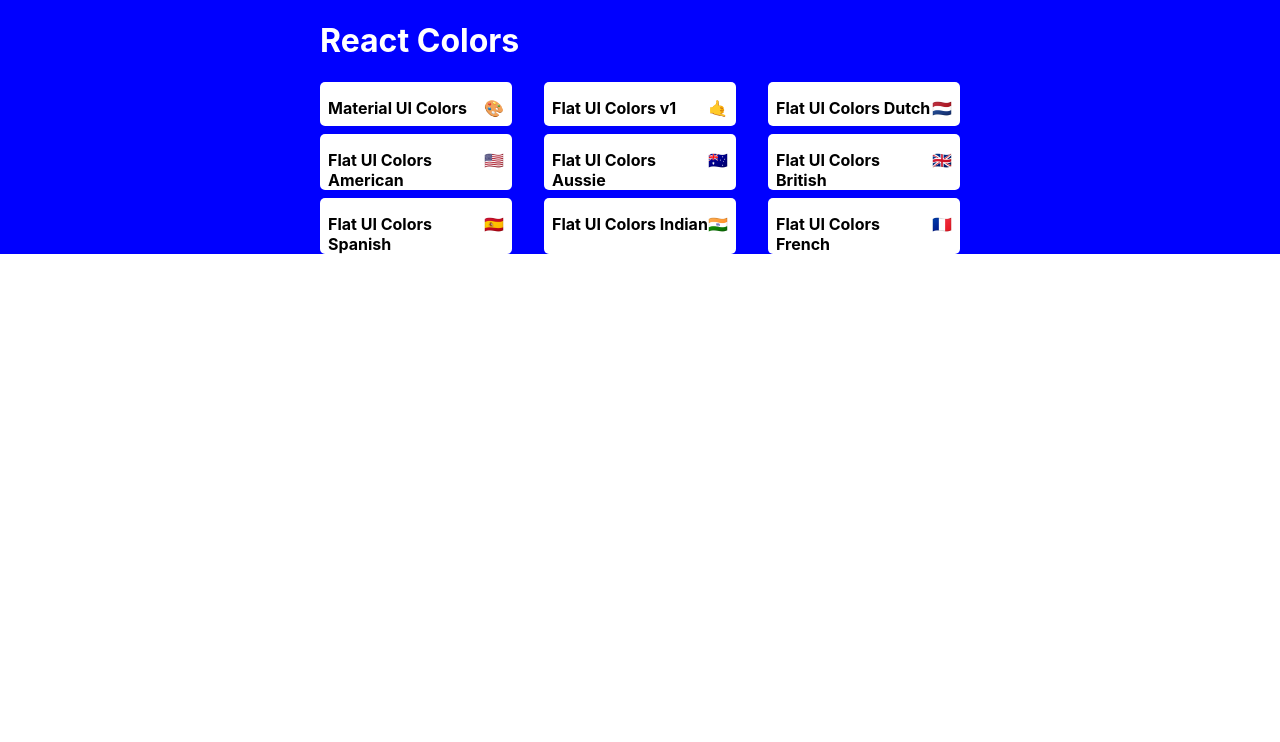
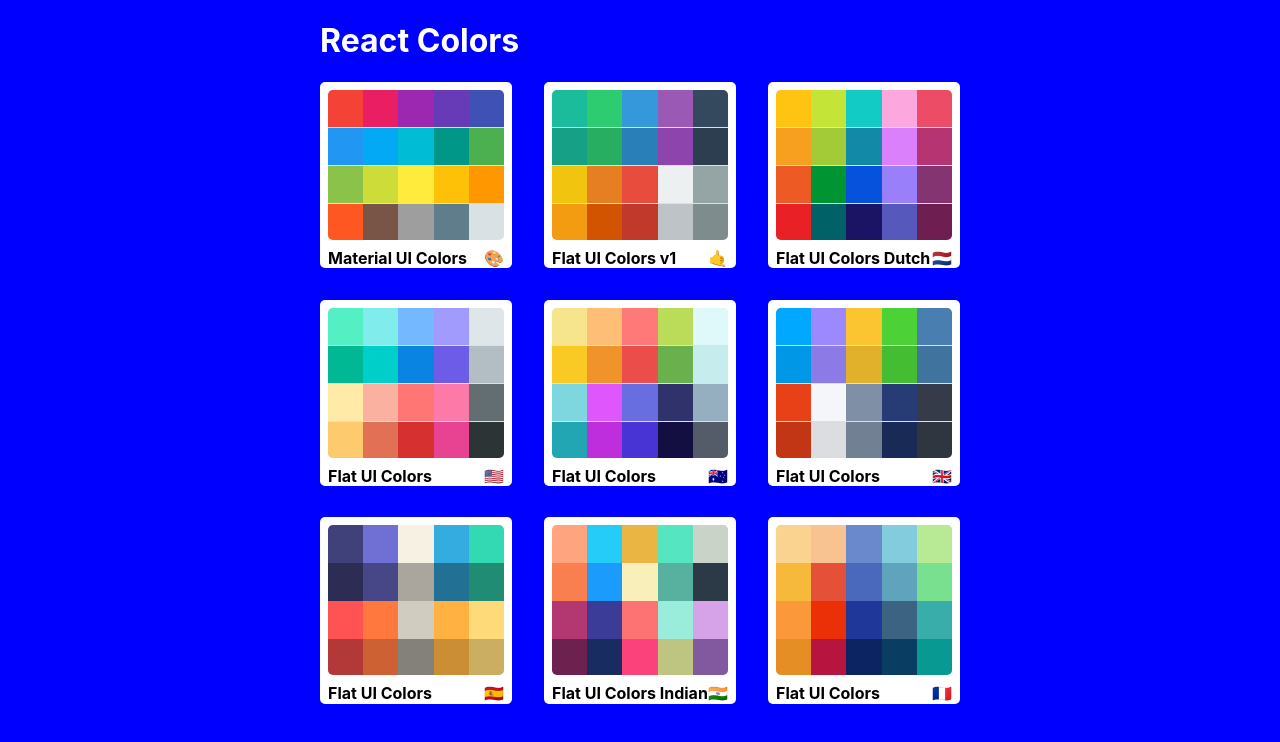
Before and after one commit to DecaFujita/colour-app, a React (Create React App) app: page / in a window 1280 px wide. Shown: the top 742 px of the page. Built offline with nearby package versions, Linux system fonts and the light colour scheme.

Commit message:
working on the single page color

```diff
--- a/src/App.js
+++ b/src/App.js
@@ -2,6 +2,7 @@
 import { Route, Switch } from 'react-router-dom';
 import Palette from './Palette';
 import PaletteList from './PaletteList';
+import SingleColorPalette from './SingleColorPalette';
 import { generatePalette } from './colorHelpers';
 import seedColors from './seedColors';
 
@@ -17,8 +18,19 @@
       <Switch>
         <Route
           exact
+          path='/palette/:paletteId/:colorId'
+          render={routeProps =>
+            <SingleColorPalette
+              palette={generatePalette(
+                this.findPalette(routeProps.match.params.paletteId)
+            )}/>}
+        />
+        <Route
+          exact
           path='/'
-          render={() => <PaletteList palettes={seedColors}/>}
+          render={(routeProps) =>
+            <PaletteList palettes={seedColors} {...routeProps}
+          />}
         />
         <Route
           exact
@@ -26,9 +38,9 @@
           render={routeProps =>
             <Palette palette={generatePalette(
               this.findPalette(routeProps.match.params.id)
-            )}
-          />}
+            )}/>}
         />
+
       </Switch>
       // <div>
       //   <Palette palette={generatePalette(seedColors[5])} />
--- a/src/ColorBox.jsx
+++ b/src/ColorBox.jsx
@@ -1,5 +1,6 @@
 import React from 'react';
-import {CopyToClipboard} from 'react-copy-to-clipboard';
+import { CopyToClipboard } from 'react-copy-to-clipboard';
+import { Link } from 'react-router-dom';
 import './ColorBox.css';
 
 class ColorBox extends React.Component {
@@ -16,7 +17,7 @@
     }
 
     render() {
-        const { name, background } = this.props;
+        const { name, background, moreUrl} = this.props;
         const { copied } = this.state;
         return(
             <CopyToClipboard text={background} onCopy={this.changeCopyState}>
@@ -32,7 +33,10 @@
                         </div>
                         <button className='copy-button'>Copy</button>
                     </div>
-                    <span className='see-more'>More</span>
+                    <Link to={moreUrl} onClick={e => e.stopPropagation()}>
+                        <span className='see-more'>More</span>
+                    </Link>
+
                 </div>
             </CopyToClipboard>
         )
--- a/src/MiniPalette.jsx
+++ b/src/MiniPalette.jsx
@@ -14,7 +14,11 @@
         }
     },
     colors: {
-        backgroundColor: 'grey'
+        backgroundColor: '#dae1e4',
+        height: '150px',
+        width: '100%',
+        borderRadius: '5px',
+        overflow: 'hidden'
     },
     title: {
         display: 'flex',
@@ -28,14 +32,32 @@
     emoji: {
         marginLeft: '0.5rem',
         fontSize: '1.5rem'
+    },
+    miniColor: {
+        height: '25%',
+        width: '20%',
+        display: 'inline-block',
+        margin: '0 auto',
+        position: 'relative',
+        marginBottom: '-3.5px'
     }
 };
 
 function MiniPalette(props) {
-    const { classes, paletteName, emoji } = props;
+    const { classes, paletteName, emoji, colors } = props;
+    const miniColorBoxes = colors.map(color => (
+        <div
+            className={classes.miniColor}
+            style={{backgroundColor: color.color}}
+            key={color.name}
+        />
+    ));
+
     return(
-        <div className={classes.root}>
-            <div className={classes.colors}></div>
+        <div className={classes.root} onClick={props.handleClick}>
+            <div className={classes.colors}>
+                {miniColorBoxes}
+            </div>
             <h5 className={classes.title}>{paletteName}<span className='classes.emoji'>{emoji}</span></h5>
         </div>
     )
--- a/src/Palette.jsx
+++ b/src/Palette.jsx
@@ -19,10 +19,15 @@
         this.setState({format: val });
     }
     render() {
-        const { colors, paletteName, emoji } = this.props.palette;
+        const { colors, paletteName, emoji, id } = this.props.palette;
         const { level, format } = this.state;
         const colorBoxes = colors[level].map(color => (
-            <ColorBox background={color[format]} name={color.name} key={color.id}/>
+            <ColorBox
+                background={color[format]}
+                name={color.name}
+                key={color.id}
+                moreUrl= {`/palette/${id}/${color.id}`}
+            />
         ));
         return(
             <div className='Palette'>
--- a/src/PaletteList.jsx
+++ b/src/PaletteList.jsx
@@ -1,12 +1,11 @@
 import React from 'react';
 import MiniPalette from './MiniPalette';
-import { Link } from 'react-router-dom';
-import { withStyles, withTheme } from '@material-ui/styles';
+import { withStyles } from '@material-ui/styles';
 
 const styles = {
     root: {
         backgroundColor: 'blue',
-        height: '100%',
+        height: '100vh',
         display: 'flex',
         alignItems: 'flex-start',
         justifyContent: 'center'
@@ -36,6 +35,10 @@
 }
 
 class PaletteList extends React.Component {
+    goToPalette = (id) => (
+        this.props.history.push(`/palette/${id}`)
+    );
+
     render() {
         const { palettes, classes } = this.props;
         return (
@@ -46,7 +49,9 @@
                     </div>
                     <div className={classes.palettes}>
                         {palettes.map(palette =>
-                            <MiniPalette  {...palette} />
+                            <MiniPalette
+                                {...palette}
+                                handleClick={() => this.goToPalette(palette.id)}/>
                         )}
                     </div>
                 </div>
--- /dev/null
+++ b/src/SingleColorPalette.js
@@ -0,0 +1,21 @@
+import React from 'react';
+// import { withStyles } from '@material-ui/styles';
+
+// const styles = {
+//     root: {
+//     }
+// };
+
+class SingleColorPalette extends React.Component {
+    render() {
+        const { palettes } = this.props;
+        return (
+            <div>
+                <h1>Single Color Palette</h1>
+            </div>
+        )
+    }
+}
+
+export default SingleColorPalette;
+// export default withStyles(styles)(MiniPalette);
```
